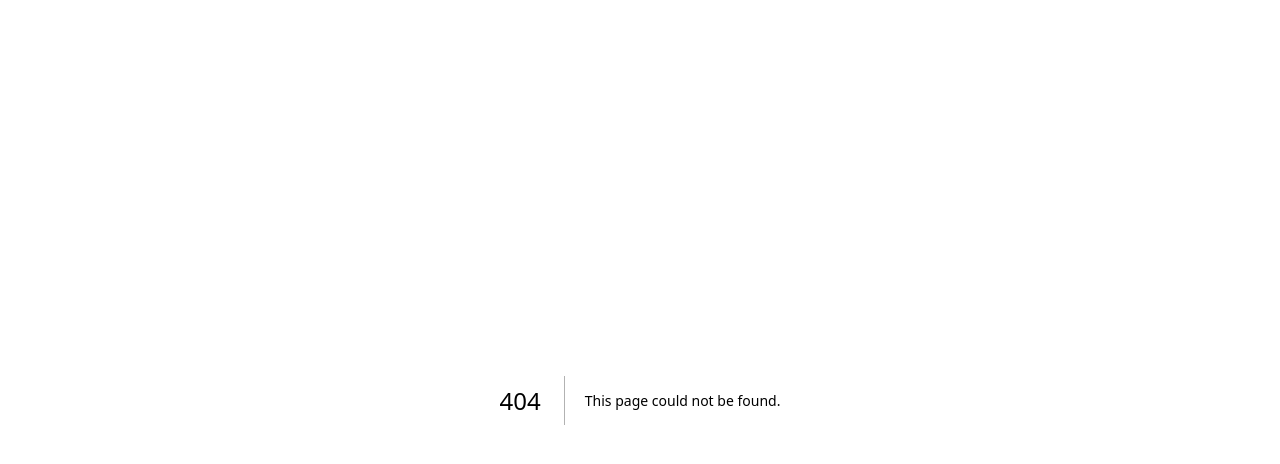
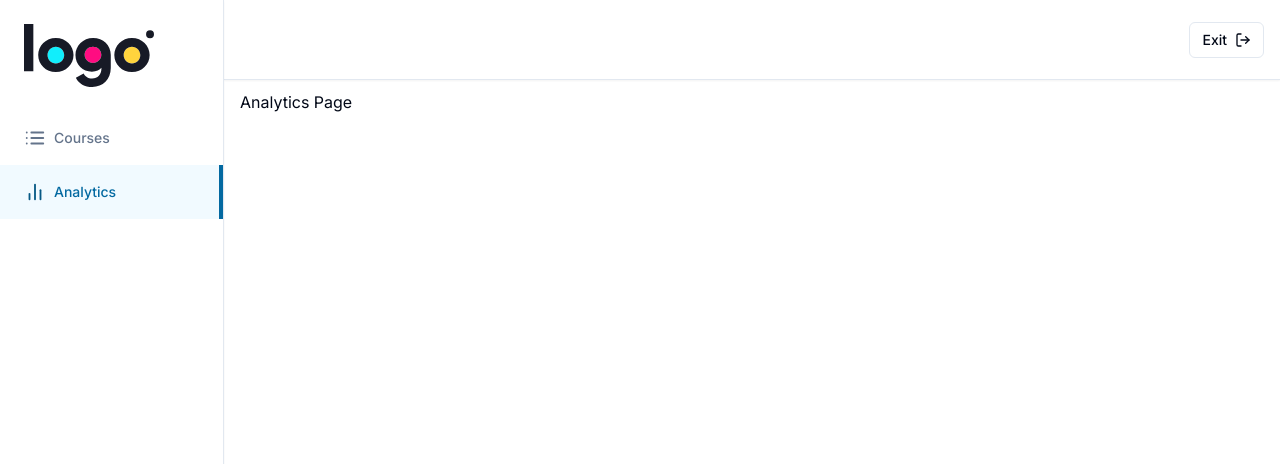
Before and after one commit to UsmanDev09/LMS, a Next.js app in the folder lms-app/: page /teacher/analytics in a window 1280 px wide. Before the commit this address had no page. Shown: the top 464 px of the page. Built offline with nearby package versions, Linux system fonts and the light colour scheme.

Commit message:
Dynamic Layout Complete

```diff
--- a/lms-app/app/(dashboard)/(routes)/page.tsx
+++ b/lms-app/app/(dashboard)/(routes)/page.tsx
@@ -1,5 +1,5 @@
 // import { Button } from "@/components/ui/button";
 
 export default function Home() {
-  return <div className="text-sky-700 text-3xl"></div>;
+  return <div className="text-sky-700 text-3xl">Home Page</div>;
 }
--- a/lms-app/app/(dashboard)/(routes)/search/page.tsx
+++ b/lms-app/app/(dashboard)/(routes)/search/page.tsx
@@ -1,7 +1,5 @@
 const SearchPage = () => {
-  return (
-    <div className="flex justify-center text-center">This is a Search Page</div>
-  );
+  return <div>This is a Search Page</div>;
 };
 
 export default SearchPage;
--- /dev/null
+++ b/lms-app/app/(dashboard)/(routes)/teacher/analytics/page.tsx
@@ -0,0 +1,5 @@
+const AnalyticsPage = () => {
+  return <div>Analytics Page</div>;
+};
+
+export default AnalyticsPage;
--- a/lms-app/app/(dashboard)/_components/sidebar-routes.tsx
+++ b/lms-app/app/(dashboard)/_components/sidebar-routes.tsx
@@ -1,7 +1,8 @@
 "use client";
 
-import { Compass, Layout } from "lucide-react";
+import { BarChart2, Compass, Layout, List } from "lucide-react";
 import SidebarItem from "./sidebar-item";
+import { usePathname } from "next/navigation";
 
 const guestRoutes = [
   {
@@ -16,9 +17,26 @@ const guestRoutes = [
     href: "/search",
   },
 ];
+const teacherRoutes = [
+  {
+    icon: List,
+    label: "Courses",
+    href: "/teacher/courses",
+  },
+
+  {
+    icon: BarChart2,
+    label: "Analytics",
+    href: "/teacher/analytics",
+  },
+];
 
 const SidebarRoutes = () => {
-  const routes = guestRoutes;
+  const pathName = usePathname();
+  const isTeacherRoutes = pathName?.includes("/teacher");
+
+  const routes = isTeacherRoutes ? teacherRoutes : guestRoutes;
+
   return (
     <div className="flex flex-col w-full">
       {routes.map((route) => (
--- a/lms-app/app/(dashboard)/layout.tsx
+++ b/lms-app/app/(dashboard)/layout.tsx
@@ -11,7 +11,7 @@ const DashboardLayout = ({ children }: { children: React.ReactNode }) => {
       <div className="hidden md:flex h-full w-56 flex-col fixed inset-y-0 z-50">
         <Sidebar />
       </div>
-      {children}
+      <main className=" md:pl-60 pt-[90px] h-full">{children}</main>
     </div>
   );
 };
```
